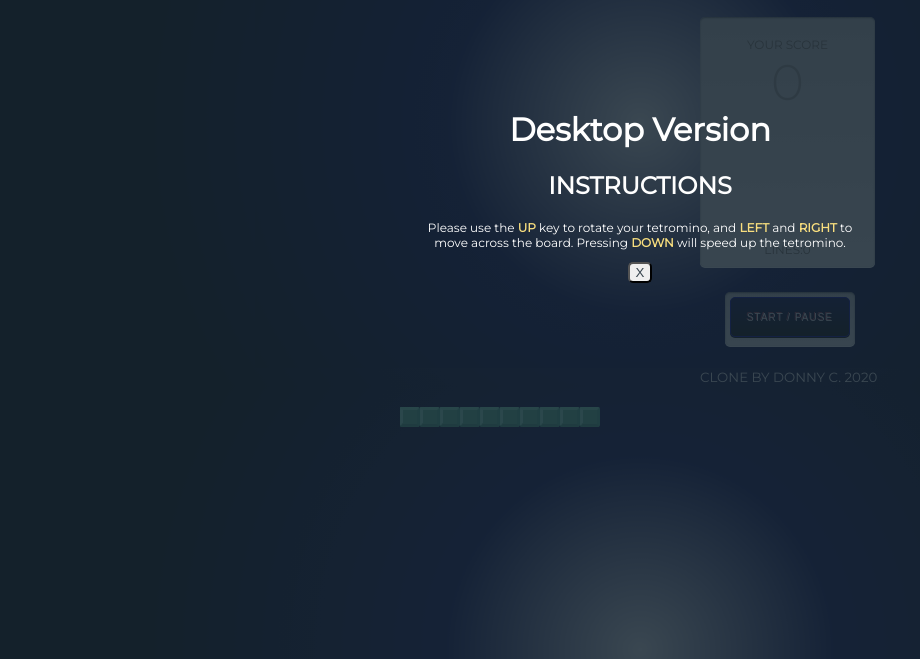
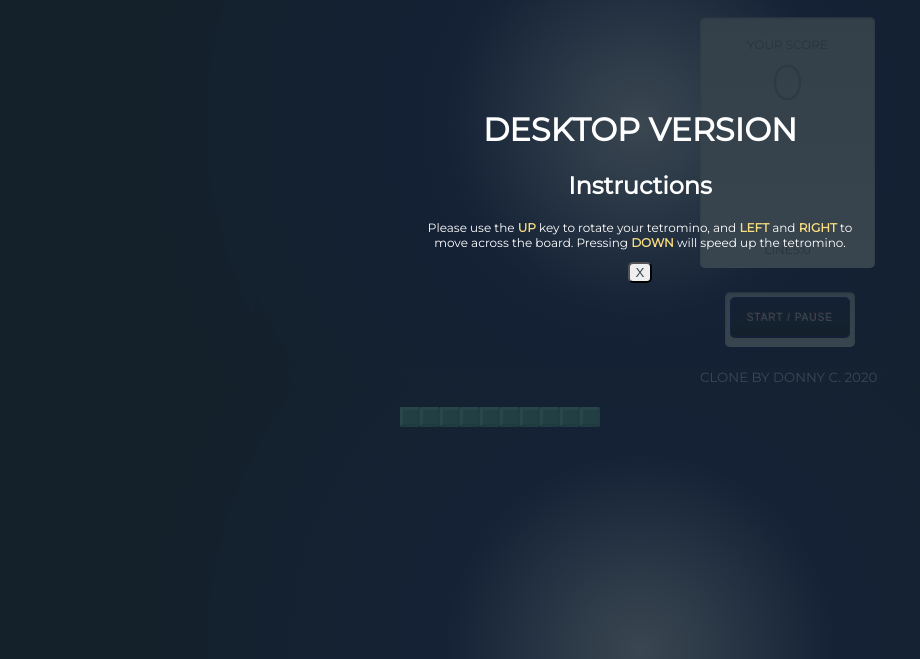
Before and after one commit to donnycavalcante/Tetris_Clone, a plain HTML site: page index.html in a window 1280 px wide. Shown: the part 141-800 px from the top of the page, without its empty margins (0-920 px from the left). Drawn offline with Linux system fonts and the light colour scheme.

Commit message:
Initial commit

```diff
--- a/index.html
+++ b/index.html
@@ -17,8 +17,8 @@
     </div>
     <div class="menu">
       <div class="menu-content">
-        <h1>Desktop Version</h1>
-        <h2 class="t-ucase">Instructions</h2>
+        <h1 class="t-ucase">Desktop Version</h1>
+        <h2>Instructions</h2>
         <p class="rules"> Please use the <b class="key">UP</b> key to rotate your tetromino, and <b class="key">LEFT</b>
           and <b class="key">RIGHT</b> to <br> move across the board. Pressing <b class="key">DOWN</b> will speed up the
           tetromino.</p>
```
